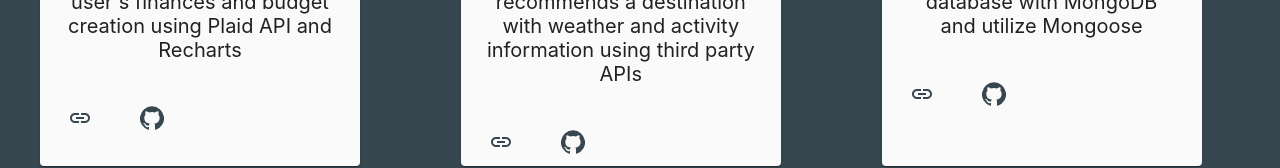
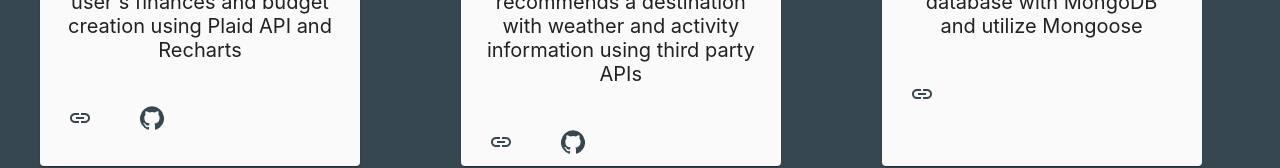
Before and after one commit to k-westbrook/katie-personal-site, a React (Create React App) app: page /projects in a window 1280 px wide. Shown: the part 646-814 px from the top of the page. Built offline with nearby package versions, Linux system fonts and the light colour scheme.

Commit message:
added logic to display git icon/link

```diff
--- a/src/Projects.js
+++ b/src/Projects.js
@@ -101,11 +101,13 @@ class Projects extends Component {
                       <LinkIcon></LinkIcon>
                     </Button>
                   </a>
-                  <a>
-                    <Button size="small" color="primary">
-                      <GitHubIcon></GitHubIcon>
-                    </Button>
-                  </a>
+                  {project.gitURL &&
+                    <a href={project.gitURL}>
+                      <Button size="small" color="primary">
+                        <GitHubIcon></GitHubIcon>
+                      </Button>
+                    </a>
+                  }
                 </CardActions>
               </Card>
 
```
